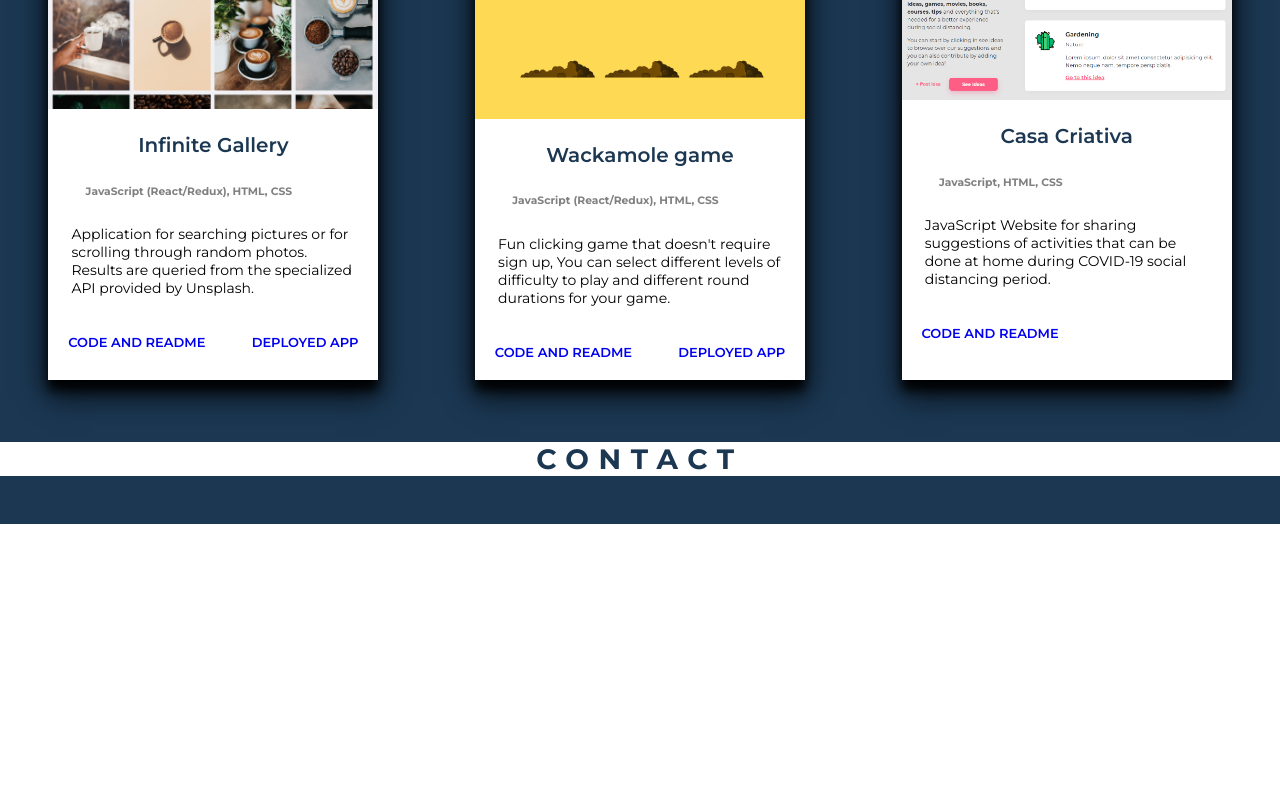
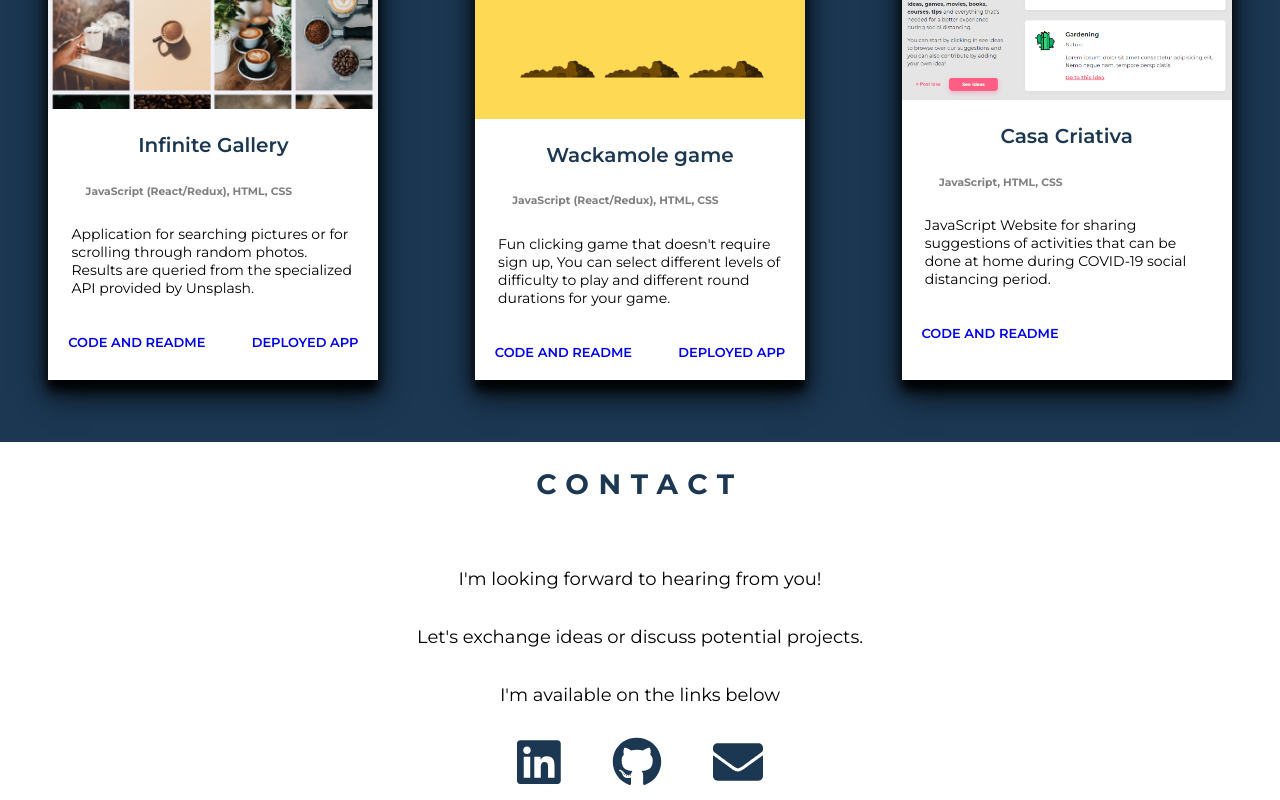
Before and after one commit to fernandademery/portfolio, a React (Create React App) app: page /projects in a window 1280 px wide. Shown: the part 784-1584 px from the top of the page. Before the commit the page ends 1308 px from the top, so only its background shows below. Built offline with nearby package versions, Linux system fonts and the light colour scheme.

Commit message:
contact section

```diff
--- a/src/components/Projects/index.jsx
+++ b/src/components/Projects/index.jsx
@@ -1,5 +1,8 @@
 import React from "react";
 import { projectsList } from "./projectsList";
+import { FontAwesomeIcon } from "@fortawesome/react-fontawesome";
+import { faLinkedin, faGithub } from "@fortawesome/free-brands-svg-icons";
+import { faEnvelope } from "@fortawesome/free-solid-svg-icons";
 import "./styles.css";
 
 export function Projects() {
@@ -34,6 +37,34 @@ export function Projects() {
       </div>
       <div id="contact">
         <h2>CONTACT</h2>
+        <div>
+          <p>I'm looking forward to hearing from you!</p>
+          <p>Let's exchange ideas or discuss potential projects.</p>
+          <p>I'm available on the links below</p>
+          <div className="contact-links">
+            <a
+              href="https://www.linkedin.com/in/fernandademery/"
+              target="_blank"
+              rel="noopener noreferrer"
+            >
+              <FontAwesomeIcon icon={faLinkedin} />
+            </a>{" "}
+            <a
+              href="https://github.com/fernandademery"
+              target="_blank"
+              rel="noopener noreferrer"
+            >
+              <FontAwesomeIcon icon={faGithub} />
+            </a>
+            <a
+              href="mailto:nandademery2@hotmail.com"
+              target="_blank"
+              rel="noopener noreferrer"
+            >
+              <FontAwesomeIcon icon={faEnvelope} />
+            </a>
+          </div>
+        </div>
       </div>
     </div>
   );
--- a/src/components/Projects/styles.css
+++ b/src/components/Projects/styles.css
@@ -1,7 +1,7 @@
 div.projects-section {
   position: absolute;
   background-color: #1b3752;
-  padding: 2% 0;
+  padding: 2% 0 0 0;
 }
 
 div.projects-section h2 {
@@ -74,4 +74,30 @@ div.projects-section h2 {
 
 #contact h2 {
   color: #1b3752;
+  padding: 2% 0;
 }
+
+#contact div {
+  display: flex;
+  flex-direction: column;
+  justify-content: center;
+}
+
+#contact div p {
+  text-align: center;
+  font-size: 18px;
+}
+
+#contact div div.contact-links {
+  display: flex;
+  flex-direction: row;
+}
+
+#contact div div.contact-links a {
+  padding: 1% 2%;
+}
+
+#contact div div.contact-links a svg {
+  font-size: 50px;
+  color: #1b3752;
+}
```
